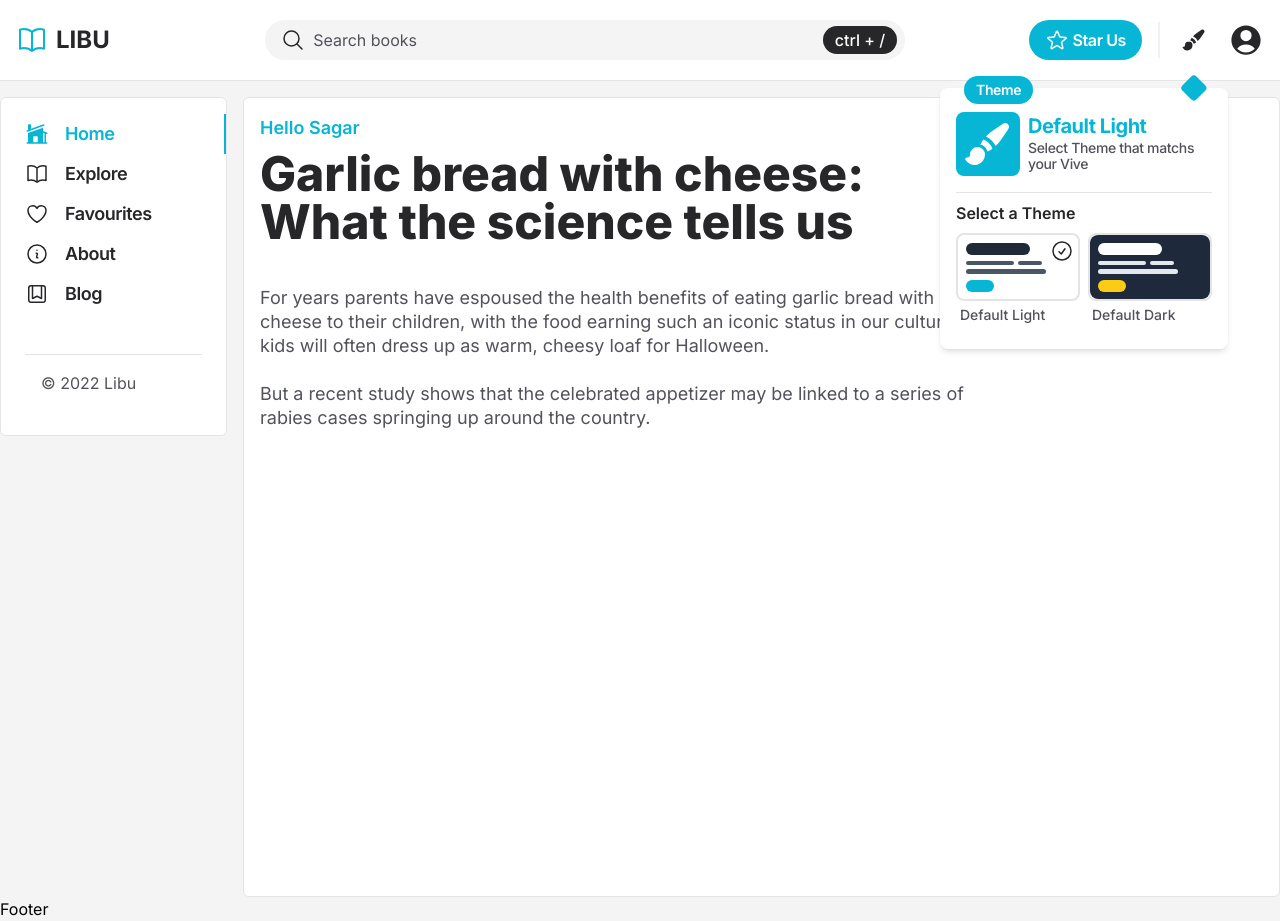
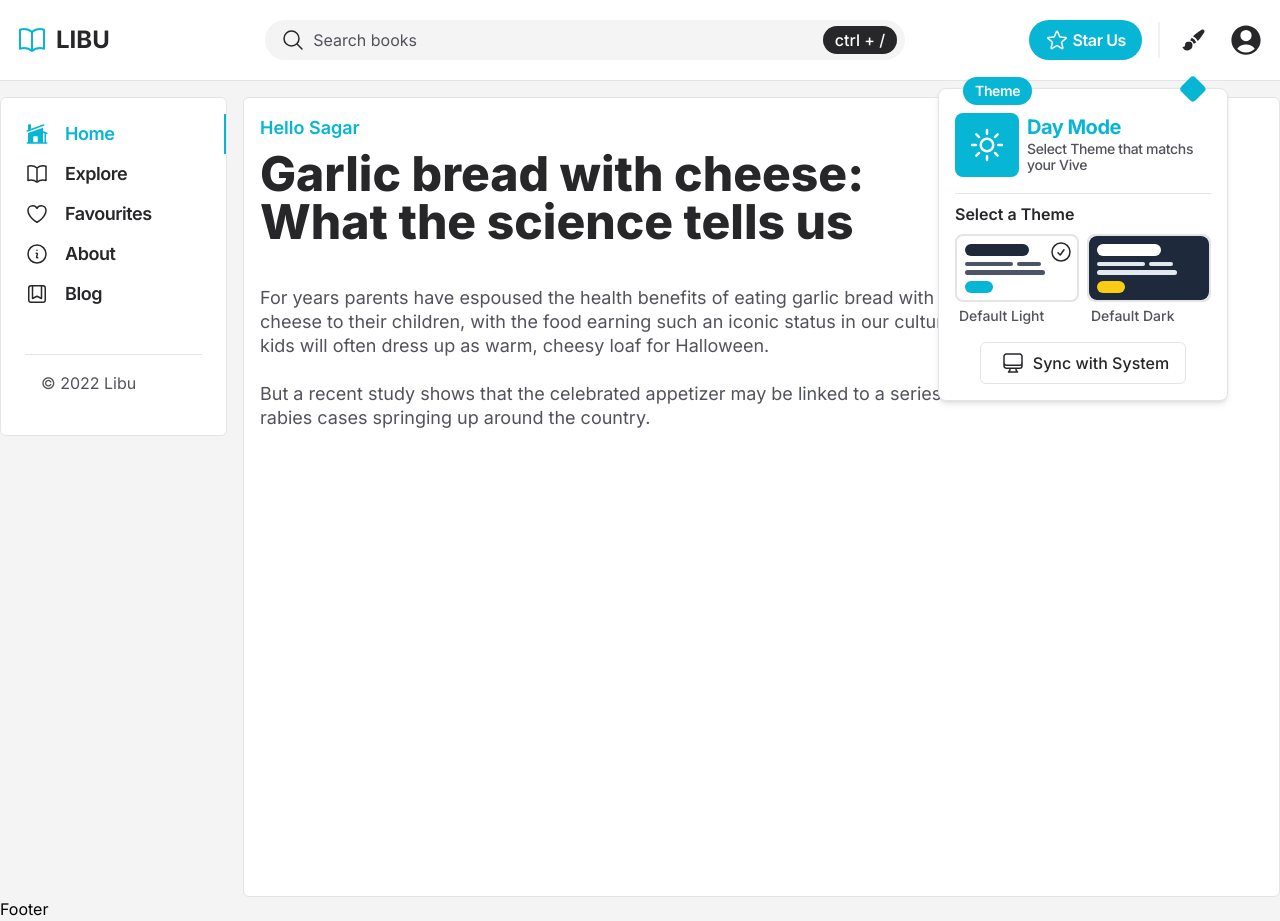
Before and after one commit to sboy99/Libu-The-Modern-Library, a React (Vite) app: page / in a window 1280 px wide. Both pictures are taken after a click on the button 1194 px from the left and 40 px from the top of the page. Built offline with nearby package versions, Linux system fonts and the light colour scheme; what prettier-plugin-tailwindcss would draw is missing.

Commit message:
Theme Sync with sync with system feature implemened
++ Feature
- By default theme syncs with system
- If user manually changes theme that persits until it enable sync with system

+- Changes
- Added new state to theme State
- Added enable disble functions to support synchonization

```diff
--- a/src/app/Wrappers/AppWrapper.tsx
+++ b/src/app/Wrappers/AppWrapper.tsx
@@ -3,13 +3,17 @@ import { useDispatch } from "react-redux";
 import { validThemes } from "../data/Theme";
 import { useTheme } from "../store";
 import { Actions } from "../store/features";
+import { hooks } from "../hooks";
+
+const { useThemeDetector } = hooks;
 
 type Props = {
   children: JSX.Element;
 };
 
 const AppWrapper: React.FunctionComponent<Props> = ({ children }) => {
-  const { windowWidth, theme } = useTheme();
+  const isDarkTheme = useThemeDetector();
+  const { windowWidth, theme, isSyncWithSystem } = useTheme();
   const dispatch = useDispatch();
 
   useEffect(() => {
@@ -21,11 +25,23 @@ const AppWrapper: React.FunctionComponent<Props> = ({ children }) => {
   }, []);
 
   useEffect(() => {
-    let themeCode = window.localStorage.getItem("themeCode") || `defaultLight`;
-    let themeName = window.localStorage.getItem("themeName") || `Default Light`;
-    if (!validThemes.includes(themeCode)) {
-      themeCode = "defaultLight";
-      themeName = "Default Light";
+    let themeCode, themeName;
+    if (window.localStorage.getItem("themeCode")) {
+      dispatch(Actions.diableSyncWithSystem());
+      themeCode = window.localStorage.getItem("themeCode") ?? `defaultLight`;
+      themeName = window.localStorage.getItem("themeName") ?? `Default Light`;
+      if (!validThemes.includes(themeCode)) {
+        themeCode = "defaultLight";
+        themeName = "Default Light";
+      }
+    } else {
+      if (isDarkTheme) {
+        themeCode = `defaultDark`;
+        themeName = "Night Mode";
+      } else {
+        themeCode = `defaultLight`;
+        themeName = "Day Mode";
+      }
     }
     dispatch(Actions.setTheme({ code: themeCode, title: themeName }));
   }, []);
@@ -36,7 +52,19 @@ const AppWrapper: React.FunctionComponent<Props> = ({ children }) => {
     }
   }, [windowWidth]);
 
-  return <div className={`relative ${theme}`}>{children}</div>;
+  return (
+    <div
+      className={`relative ${
+        isSyncWithSystem
+          ? isDarkTheme
+            ? `defaultDark`
+            : `defaultLight`
+          : theme
+      }`}
+    >
+      {children}
+    </div>
+  );
 };
 
 export default AppWrapper;
--- a/src/app/components/layouts/navbar/Themes.tsx
+++ b/src/app/components/layouts/navbar/Themes.tsx
@@ -1,12 +1,31 @@
 import { data } from "../../../data";
-import { PaintBrushIcon } from "@heroicons/react/24/solid";
+import { MoonIcon } from "@heroicons/react/24/solid";
+import { ComputerDesktopIcon, SunIcon } from "@heroicons/react/24/outline";
 import ThemePallete from "../theme/ThemePallete";
 import { useTheme } from "../../../store";
+import { useDispatch } from "react-redux";
+import { Actions } from "../../../store/features";
+import { useState, useEffect } from "react";
 
 const { Themes } = data;
 
 const Theme = () => {
-  const { title } = useTheme();
+  const LIGHT_THEME_REGEX = /light/i;
+
+  const dispatch = useDispatch();
+  const { title, theme: code } = useTheme();
+  const [isLightTheme, setIsLightTheme] = useState(
+    LIGHT_THEME_REGEX.test(code)
+  );
+
+  useEffect(() => {
+    setIsLightTheme(LIGHT_THEME_REGEX.test(code));
+  }, [code]);
+
+  function setSystemMode() {
+    dispatch(Actions.enableSyncWithSystem());
+  }
+
   const theme = Themes.map((theme) => (
     <ThemePallete
       key={theme.title}
@@ -16,13 +35,19 @@ const Theme = () => {
     />
   ));
 
+  const modeIcon = isLightTheme ? (
+    <SunIcon className="h-12 w-12 p-1" />
+  ) : (
+    <MoonIcon className="h-12 w-12 p-1" />
+  );
+
   return (
     <div className="divider-y">
       {/* Current theme */}
       <div className="flex gap-2 pt-2 pb-4">
         {/* left */}
         <div className="rounded-lg  bg-skin-accent p-2 text-skin-inverted">
-          <PaintBrushIcon className="h-12 w-12" />
+          {modeIcon}
         </div>
         {/* right desc */}
         <div className="">
@@ -41,6 +66,19 @@ const Theme = () => {
         {/* theme options */}
         <div className="grid grid-cols-2 gap-2 pt-2">{theme}</div>
       </div>
+
+      {/* sync with system */}
+      <div className="flex items-center justify-center border-none pt-2">
+        <button
+          onClick={setSystemMode}
+          className="rounded-md border border-skin-base py-1 px-4 text-skin-base hover:bg-skin-muted/50"
+        >
+          <div className="flex items-center gap-1 font-medium">
+            <ComputerDesktopIcon className="h-8 w-8 p-1" />
+            Sync with System
+          </div>
+        </button>
+      </div>
     </div>
   );
 };
--- a/src/app/hooks/index.ts
+++ b/src/app/hooks/index.ts
@@ -1 +1,3 @@
-export const hooks = {};
+import { useThemeDetector } from "./useThemeDetector";
+
+export const hooks = { useThemeDetector };
--- /dev/null
+++ b/src/app/hooks/useThemeDetector.ts
@@ -0,0 +1,22 @@
+import { useEffect, useState } from "react";
+
+export const useThemeDetector = (): boolean => {
+  const getCurrentTheme = () =>
+    window.matchMedia("(prefers-color-scheme: dark)").matches;
+  const [isDarkMode, setIsDarkMode] = useState(getCurrentTheme());
+
+  const mediaQueryListener = (e: MediaQueryListEvent) => {
+    setIsDarkMode(e.matches);
+  };
+
+  useEffect(() => {
+    const darkModeMediaQuery = window.matchMedia(
+      "(prefers-color-scheme: dark)"
+    );
+
+    darkModeMediaQuery.addEventListener("change", mediaQueryListener);
+    return () =>
+      darkModeMediaQuery.removeEventListener("change", mediaQueryListener);
+  }, []);
+  return isDarkMode;
+};
--- a/src/app/store/features/ThemeSlice.ts
+++ b/src/app/store/features/ThemeSlice.ts
@@ -1,16 +1,23 @@
 import { createSlice } from "@reduxjs/toolkit";
-import { setTheme, setWindowWidth } from "../reducers/ThemeReducer";
+import {
+  setTheme,
+  setWindowWidth,
+  enableSyncWithSystem,
+  diableSyncWithSystem,
+} from "../reducers/ThemeReducer";
 
 export type ThemeState = {
   windowWidth: number;
   theme: string;
   title: string;
+  isSyncWithSystem: boolean;
 };
 
 const initialState: ThemeState = {
   windowWidth: window.innerWidth,
   theme: `defaultLight`,
   title: `Default Light`,
+  isSyncWithSystem: true,
 };
 
 const ThemeSlice = createSlice({
@@ -19,6 +26,8 @@ const ThemeSlice = createSlice({
   reducers: {
     setTheme,
     setWindowWidth,
+    enableSyncWithSystem,
+    diableSyncWithSystem,
   },
 });
 
--- a/src/app/store/reducers/ThemeReducer.ts
+++ b/src/app/store/reducers/ThemeReducer.ts
@@ -14,6 +14,20 @@ export const setTheme = (
   window.localStorage.setItem("themeName", action.payload.title);
   state.theme = action.payload.code;
   state.title = action.payload.title;
+  state.isSyncWithSystem = false;
+};
+
+export const enableSyncWithSystem = (state: ThemeState) => {
+  const isDarkMode = window.matchMedia("(prefers-color-scheme: dark)").matches;
+  const themeCode = isDarkMode ? `defaultDark` : `defaultLight`;
+  const themeName = isDarkMode ? `Night Mode` : `Day Mode`;
+  state.theme = themeCode;
+  state.title = themeName;
+  state.isSyncWithSystem = true;
+  window.localStorage.clear();
+};
+export const diableSyncWithSystem = (state: ThemeState) => {
+  state.isSyncWithSystem = false;
 };
 
 export const setWindowWidth = (
--- a/src/app/utilities/Pop.tsx
+++ b/src/app/utilities/Pop.tsx
@@ -42,7 +42,7 @@ const Pop: React.FC<PopProps> = ({
         leaveTo="transform scale-95 opacity-0"
       >
         <Popover.Panel
-          className={`absolute top-10 -right-4 z-20 rounded-lg bg-skin-pop shadow-md sm:top-12`}
+          className={`absolute top-10 -right-4 z-20 rounded-lg border border-skin-base bg-skin-pop shadow-md sm:top-12`}
         >
           <div className="pointer-events-none absolute right-5 h-5 w-5 origin-top-right rotate-45 rounded bg-skin-accent"></div>
           {popDesc && (
```
